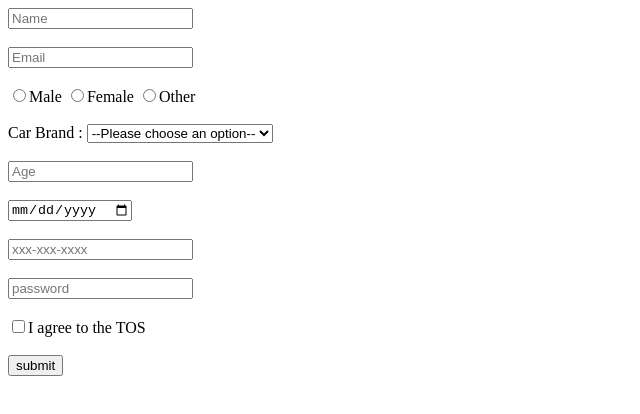
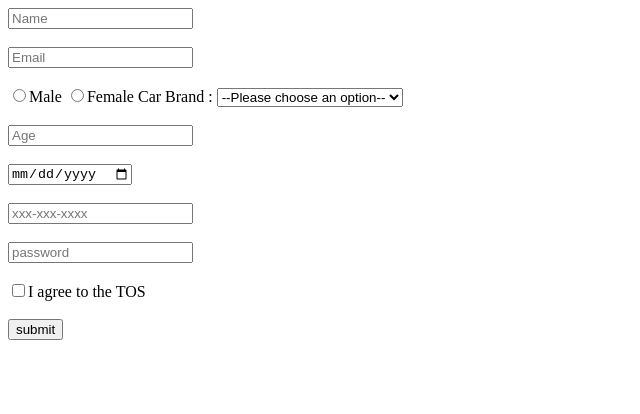
Before and after one commit to acciojob/signup-form-car-Neelesh0124, a website: page main.html in a window 1280 px wide. Shown: the whole page, without its empty margins (0-640 px from the left). Drawn offline with Linux system fonts and the light colour scheme.

Commit message:
created a submission

```diff
--- a/main.html
+++ b/main.html
@@ -22,9 +22,7 @@
 		<label for="gender_f">
 		<input required type="radio" value="Female" name="gender" id="gender_f">Female
 		</label>
-		<label for="gender_O">
-		<input required type="radio" value="Other" name="gender" id="gender_O">Other
-		</label><br><br>
+
 		<label for="cars">Car Brand :</label>
 			<select required id="cars">
 			<option>--Please choose an option--</option>
```
